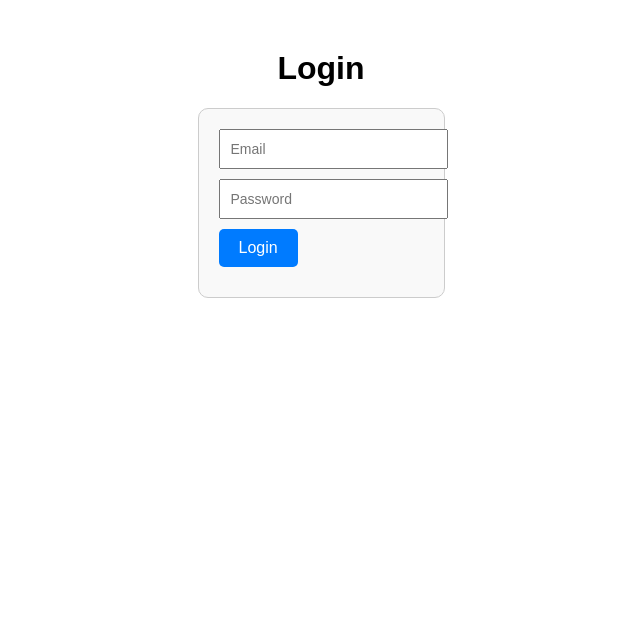
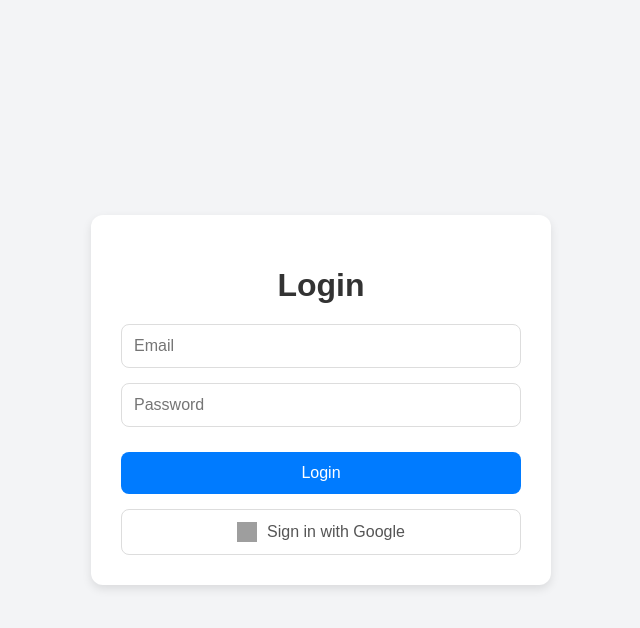
Before and after one commit to harbinzhang/Resudemo1, a plain HTML site: page public/login.html in a window 1280 px wide. Shown: the whole page, without its empty margins (319-959 px from the left). Drawn offline with Linux system fonts and the light colour scheme; no server answers; grey boxes are pictures that could not be loaded.

Commit message:
W2 Mod 1

```diff
--- a/functions/index.js
+++ b/functions/index.js
@@ -146,7 +146,7 @@ const gcs = new Storage();
 
 // --- configure your region & project ---
 const PROJECT_ID = process.env.GCLOUD_PROJECT || process.env.GCP_PROJECT;
-const LOCATION = "us-west1"; // "us-central1"; // match your Vertex region
+const LOCATION = "us-central1"; // "us-central1"; // match your Vertex region
 
 // Pick an available model in your project
 const GENERATION_MODEL = "gemini-2.5-flash-001"; // or a *-latest visible in your project
--- a/public/login.html
+++ b/public/login.html
@@ -8,46 +8,103 @@
   <script src="https://www.gstatic.com/firebasejs/9.6.1/firebase-auth-compat.js"></script>
   <script src="https://www.gstatic.com/firebasejs/9.6.1/firebase-firestore-compat.js"></script>
   <style>
+    /* General Styles */
     body {
-      font-family: Arial, sans-serif;
+      font-family: 'Arial', sans-serif;
+      background-color: #f3f4f6;
+      display: flex;
+      justify-content: center;
+      align-items: center;
+      height: 100vh;
+      margin: 0;
+    }
+
+    /* Form Container */
+    .form-container {
+      background-color: white;
+      padding: 30px;
+      border-radius: 12px;
+      box-shadow: 0 4px 10px rgba(0, 0, 0, 0.1);
+      width: 100%;
+      max-width: 400px;
       text-align: center;
-      margin-top: 50px;
     }
-    form {
-      display: inline-block;
-      text-align: left;
-      padding: 20px;
-      border: 1px solid #ccc;
-      border-radius: 10px;
-      background-color: #f9f9f9;
+
+    /* Title */
+    h1 {
+      font-size: 2rem;
+      color: #333;
+      margin-bottom: 20px;
     }
+
+    /* Inputs */
     input {
       display: block;
       width: 100%;
-      margin-bottom: 10px;
-      padding: 10px;
-      font-size: 14px;
+      margin-bottom: 15px;
+      padding: 12px;
+      font-size: 16px;
+      border: 1px solid #ddd;
+      border-radius: 8px;
+      box-sizing: border-box;
     }
+
+    /* Buttons */
     button {
-      padding: 10px 20px;
+      padding: 12px 20px;
       font-size: 16px;
       background-color: #007bff;
       color: white;
       border: none;
-      border-radius: 5px;
+      border-radius: 8px;
       cursor: pointer;
+      width: 100%;
+      margin-top: 10px;
+      transition: background-color 0.3s ease;
     }
+
     button:hover {
       background-color: #0056b3;
     }
+
+    /* Google Button */
+    .google-button {
+      background-color: #ffffff;
+      color: #555555;
+      border: 1px solid #ddd;
+      display: flex;
+      justify-content: center;
+      align-items: center;
+      gap: 10px;
+      padding: 12px;
+      margin-top: 15px;
+    }
+
+    .google-button img {
+      width: 20px;
+      height: 20px;
+    }
+
+    /* Error Message */
     .error {
       color: red;
       margin-top: 10px;
+      font-size: 14px;
+    }
+
+    /* Responsive Design */
+    @media (max-width: 768px) {
+      .form-container {
+        padding: 20px;
+      }
+      h1 {
+        font-size: 1.5rem;
+      }
     }
   </style>
 </head>
 <body>
-
+  <div class="form-container">
     <h1>Login</h1>
     <form id="loginForm">
       <input type="email" id="email" placeholder="Email" required>
@@ -55,6 +112,28 @@
       <button type="submit">Login</button>
       <div class="error" id="errorMessage"></div>
     </form>
+    <button class="google-button" id="googleSignInButton">
+      <img src="https://en.wikipedia.org/wiki/Google_logo#/media/File:Google_Favicon_2025.svg" alt="G">
+      Sign in with Google
+    </button>
+    <!-- <button class="gsi-material-button">
+      <div class="gsi-material-button-state"></div>
+      <div class="gsi-material-button-content-wrapper">
+        <div class="gsi-material-button-icon">
+          <svg version="1.1" xmlns="http://www.w3.org/2000/svg" viewBox="0 0 48 48" xmlns:xlink="http://www.w3.org/1999/xlink" style="display: block;">
+            <path fill="#EA4335" d="M24 9.5c3.54 0 6.71 1.22 9.21 3.6l6.85-6.85C35.9 2.38 30.47 0 24 0 14.62 0 6.51 5.38 2.56 13.22l7.98 6.19C12.43 13.72 17.74 9.5 24 9.5z"></path>
+            <path fill="#4285F4" d="M46.98 24.55c0-1.57-.15-3.09-.38-4.55H24v9.02h12.94c-.58 2.96-2.26 5.48-4.78 7.18l7.73 6c4.51-4.18 7.09-10.36 7.09-17.65z"></path>
+            <path fill="#FBBC05" d="M10.53 28.59c-.48-1.45-.76-2.99-.76-4.59s.27-3.14.76-4.59l-7.98-6.19C.92 16.46 0 20.12 0 24c0 3.88.92 7.54 2.56 10.78l7.97-6.19z"></path>
+            <path fill="#34A853" d="M24 48c6.48 0 11.93-2.13 15.89-5.81l-7.73-6c-2.15 1.45-4.92 2.3-8.16 2.3-6.26 0-11.57-4.22-13.47-9.91l-7.98 6.19C6.51 42.62 14.62 48 24 48z"></path>
+            <path fill="none" d="M0 0h48v48H0z"></path>
+          </svg>
+        </div>
+        <span class="gsi-material-button-contents">Sign in with Google</span>
+        <span style="display: none;">Sign in with Google</span>
+      </div>
+    </button> -->
+  </div>
+
 
   <script>
     const firebaseConfig = {
@@ -105,6 +184,20 @@
         errorMessage.textContent = error.message;
       }
     });
+
+    const googleSignInButton = document.getElementById('googleSignInButton');
+
+    googleSignInButton.addEventListener('click', async () => {
+      const provider = new firebase.auth.GoogleAuthProvider();
+      try {
+        await auth.signInWithPopup(provider);
+        // Redirect to dashboard
+        window.location.href = '/dashboard.html';
+      } catch (error) {
+        errorMessage.textContent = error.message;
+      }
+    });
+
   </script>
 
 </body>
```
Also changed, not shown: public/index.html (+2 -1 lines). Lines whose indentation alone changed are shown as unchanged.
